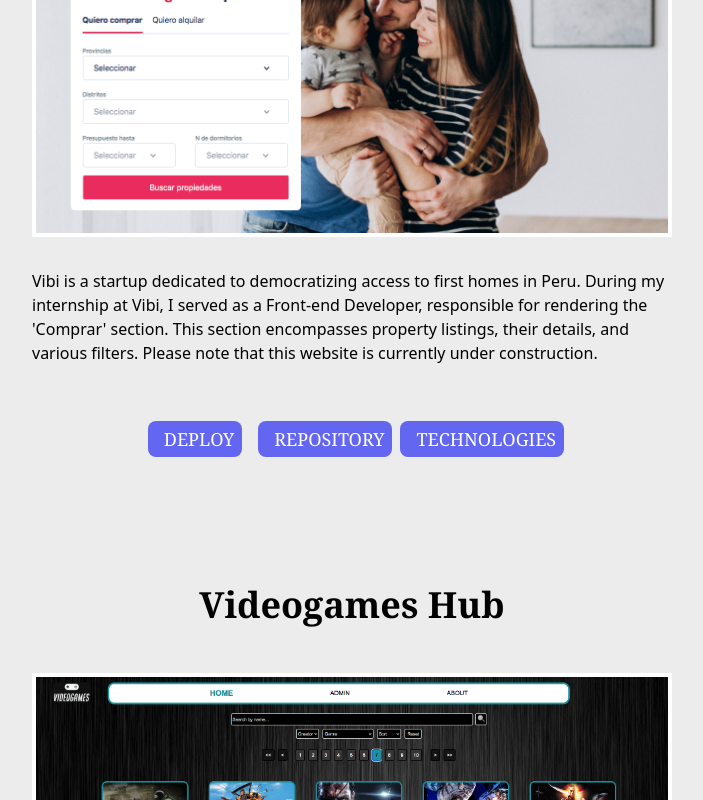
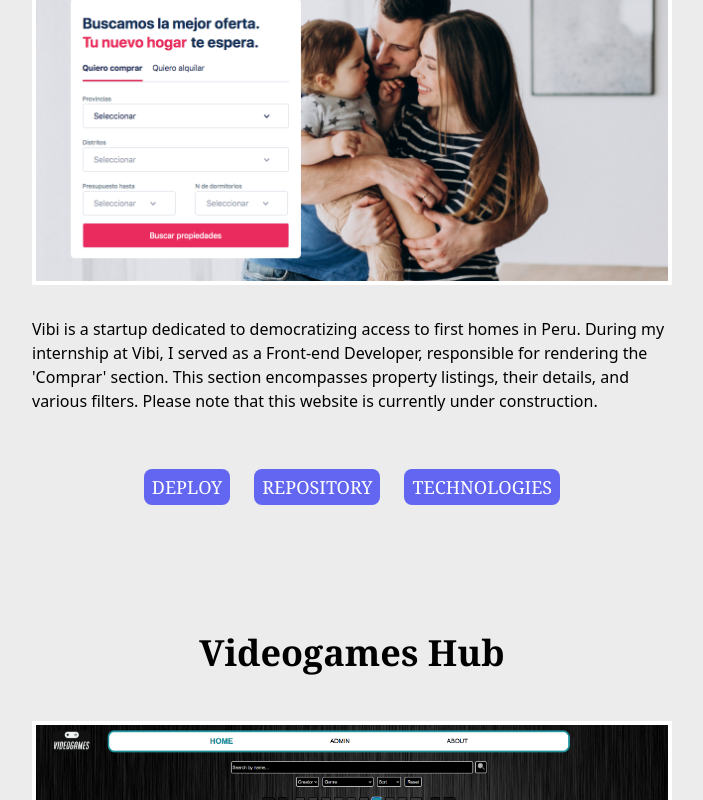
Before and after one commit to gastondvoskin/portfolio, a React (Vite) app in the folder client/: page / in a window 1280 px wide. Shown: the part 2000-2800 px from the top of the page, without its empty margins (288-991 px from the left). Built offline with nearby package versions, Linux system fonts and the light colour scheme; no server answers.

Commit message:
Fixed margin in Button

```diff
--- a/client/src/components/Anchor.jsx
+++ b/client/src/components/Anchor.jsx
@@ -2,7 +2,7 @@ import Button from "./Button";
 
 const Anchor = ({ href, text }) => {
   return (
-    <a className="mx-2" href={href} target="_blank" rel="noopener noreferrer">
+    <a className="" href={href} target="_blank" rel="noopener noreferrer">
       <Button text={text} />
     </a>
   );
--- a/client/src/components/Button.jsx
+++ b/client/src/components/Button.jsx
@@ -3,9 +3,10 @@ const Button = ({ parent, text, type, icon, onClickHandler }) => {
     <button
       onClick={onClickHandler}
       type={type}
-      className={`px-2 py-1 text-white text-center bg-myacc hover:bg-indigo-600 rounded-lg mt-6 duration-300 mx-auto ${parent === "form" ? "px-6 py-3" : ""}`}
+      className={`px-2 py-1 text-white text-center bg-myacc hover:bg-indigo-600 rounded-lg mt-6 duration-300 mx-auto ${parent === "form" ? "px-4 py-2" : ""}`}
     >
-      {icon} <span className="ml-2">{text}</span>
+      {icon && <span className="mr-2">{icon}</span>}
+      <span>{text}</span>
     </button>
   );
 };
--- a/client/src/components/SectionContainer.jsx
+++ b/client/src/components/SectionContainer.jsx
@@ -2,7 +2,7 @@ const SectionContainer = ({ name, bgNumber, children }) => {
   return (
     <section
       name={name}
-      className={`flex flex-col w-full items-center pt-24 pb-24 bg-mybg${bgNumber} dark:bg-mybg${bgNumber}d relative`}
+      className={`flex flex-col w-full items-center pt-28 pb-28 bg-mybg${bgNumber} dark:bg-mybg${bgNumber}d relative`}
     >
         <div className="absolute inset-0 w-full h-20">
             <div className={`transform skew-y-2 origin-top-right h-full w-full bg-mybg${bgNumber} dark:bg-mybg${bgNumber}d`}></div>
--- a/client/src/sections/Projects.jsx
+++ b/client/src/sections/Projects.jsx
@@ -28,7 +28,7 @@ const Projects = () => {
             <h2 className="mb-4 text-2xl font-bold md:text-4xl">{project.name}</h2>
             <img className="my-8 border-4 border-white" src={project.image} alt={project.name}/>
             <p className="text-sm font-sans mb-8 md:text-base">{project.description}</p>
-            <div id="buttons" className="flex">
+            <div id="buttons" className="flex gap-6">
               {project.deploy && <Anchor href={project.deploy} text="DEPLOY" />}
               {project.youtube && <Anchor href={project.youtube} text="OVERVIEW" />}
               {project.repository && <Anchor href={project.repository} text="REPOSITORY" />}
```
